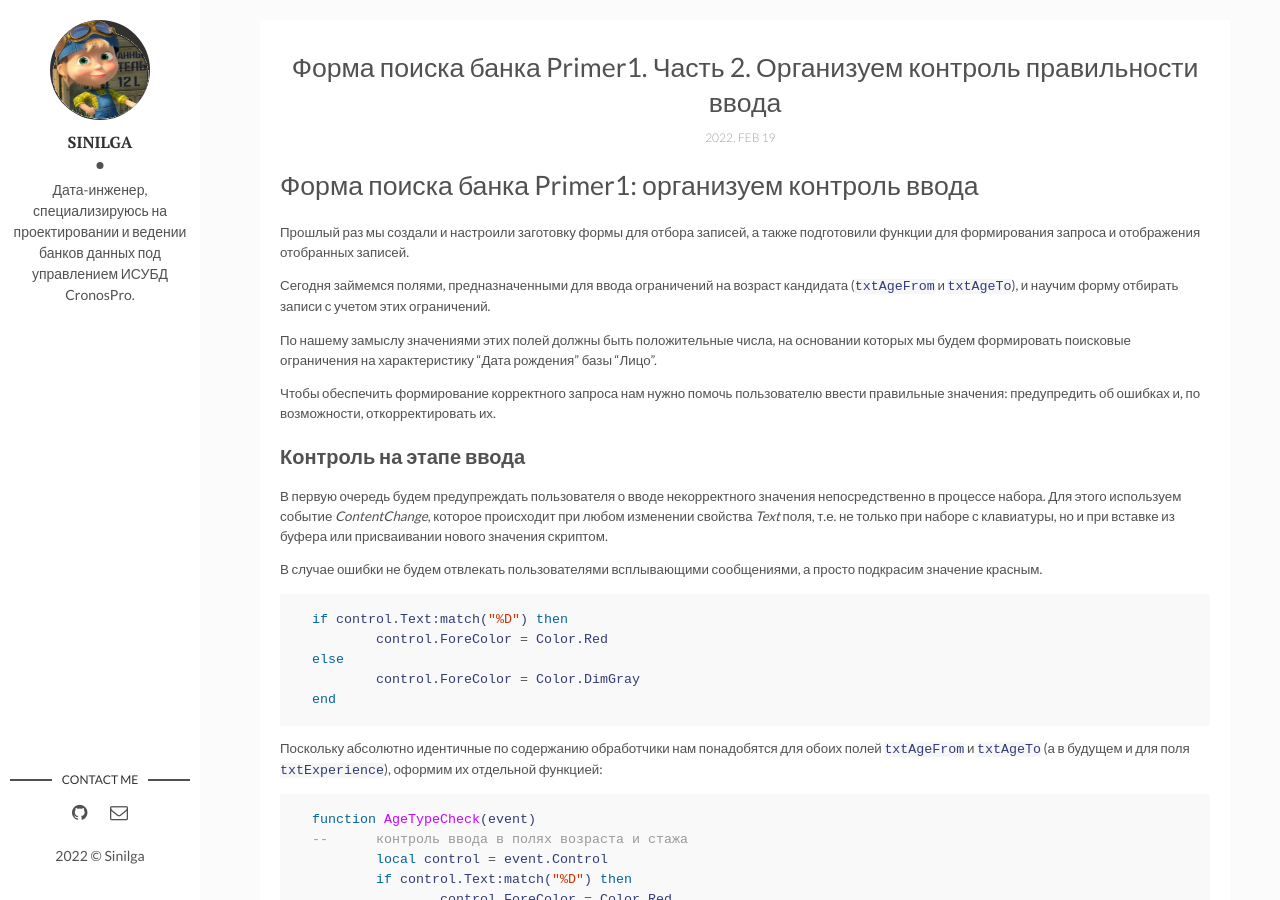
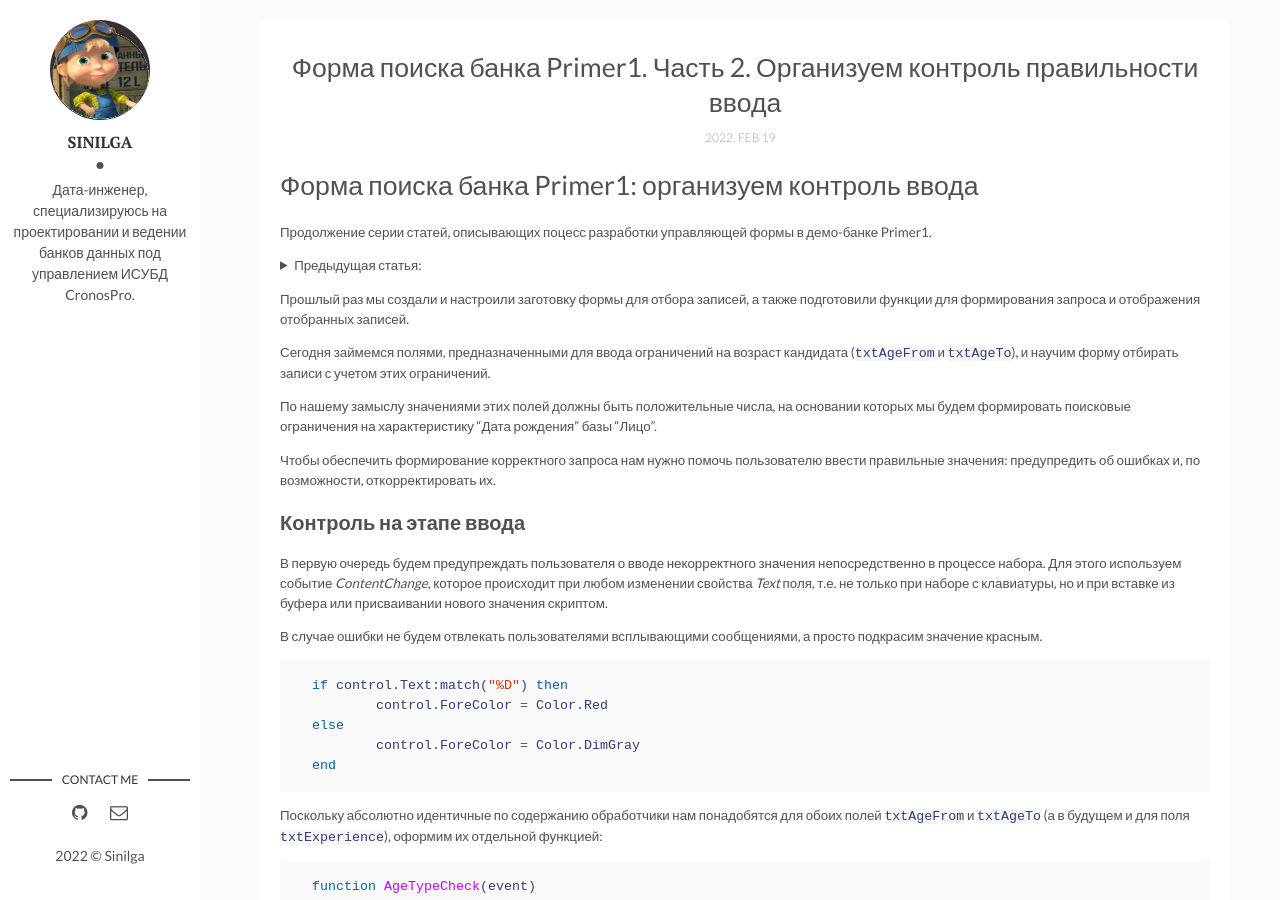
Before and after one commit to sinilga/cronospro, a Jekyll site: the page built from _posts/2022-02-19-findform_2.md, in a window 1280 px wide and 900 px high. Built offline with Jekyll 4.4.1, drawn with Linux system fonts in a browser that asks for light colours.

Commit message:
Update 2022-02-19-findform_2.md

```diff
--- a/_posts/2022-02-19-findform_2.md
+++ b/_posts/2022-02-19-findform_2.md
@@ -6,6 +6,12 @@ categories: Интерфейс, CroLua
 ---
 
 # Форма поиска банка Primer1: организуем контроль ввода
+Продолжение серии статей, описывающих поцесс разработки управляющей формы в демо-банке Primer1.
+<details>
+<summary>Предыдущая статья:</summary>
+<p><a href="https://sinilga.github.io/cronospro/findform_1/">Часть 1. Готовим макет формы</a></p>
+</details>
+
 
 Прошлый раз мы создали и настроили заготовку формы для отбора записей,
 а также подготовили функции для формирования запроса и отображения
```
